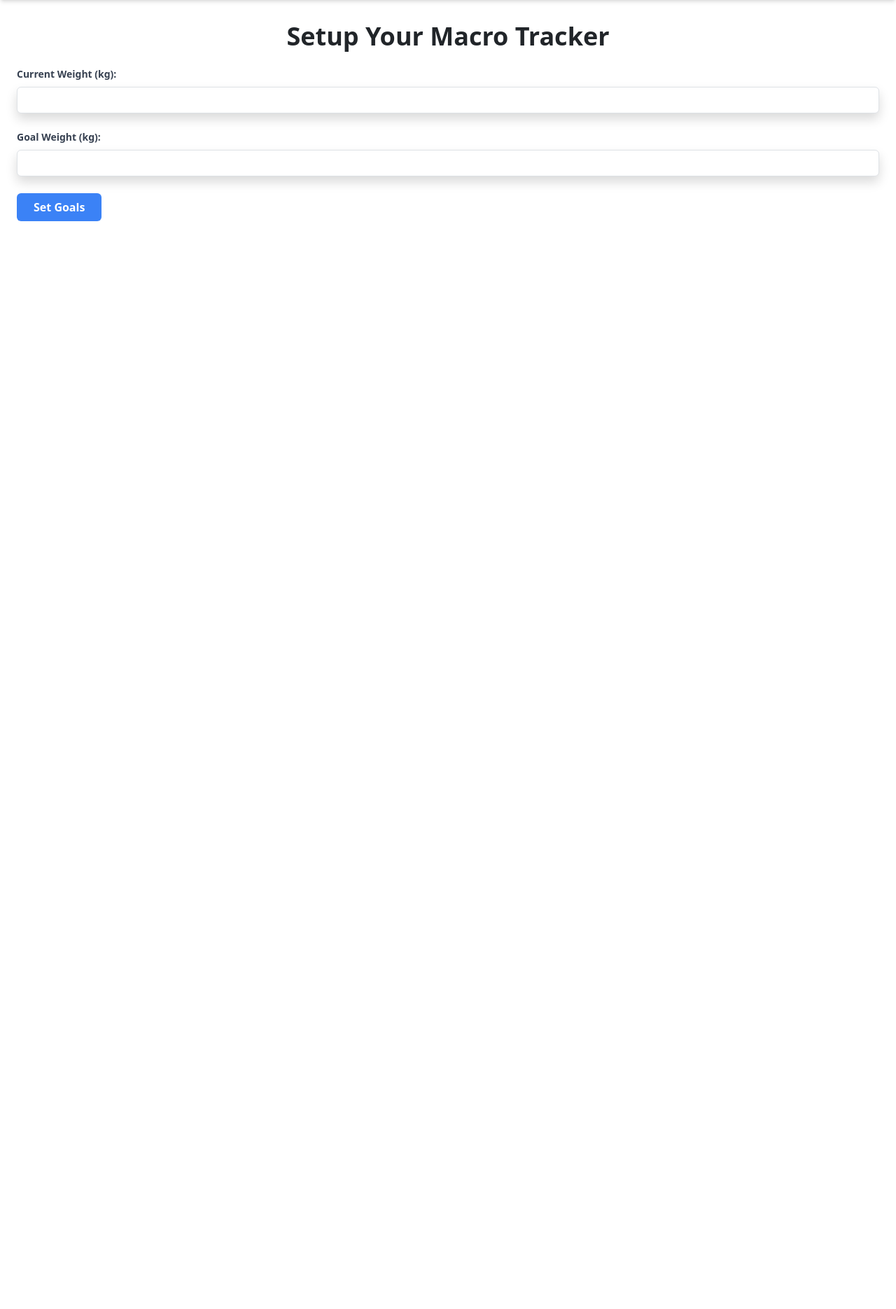
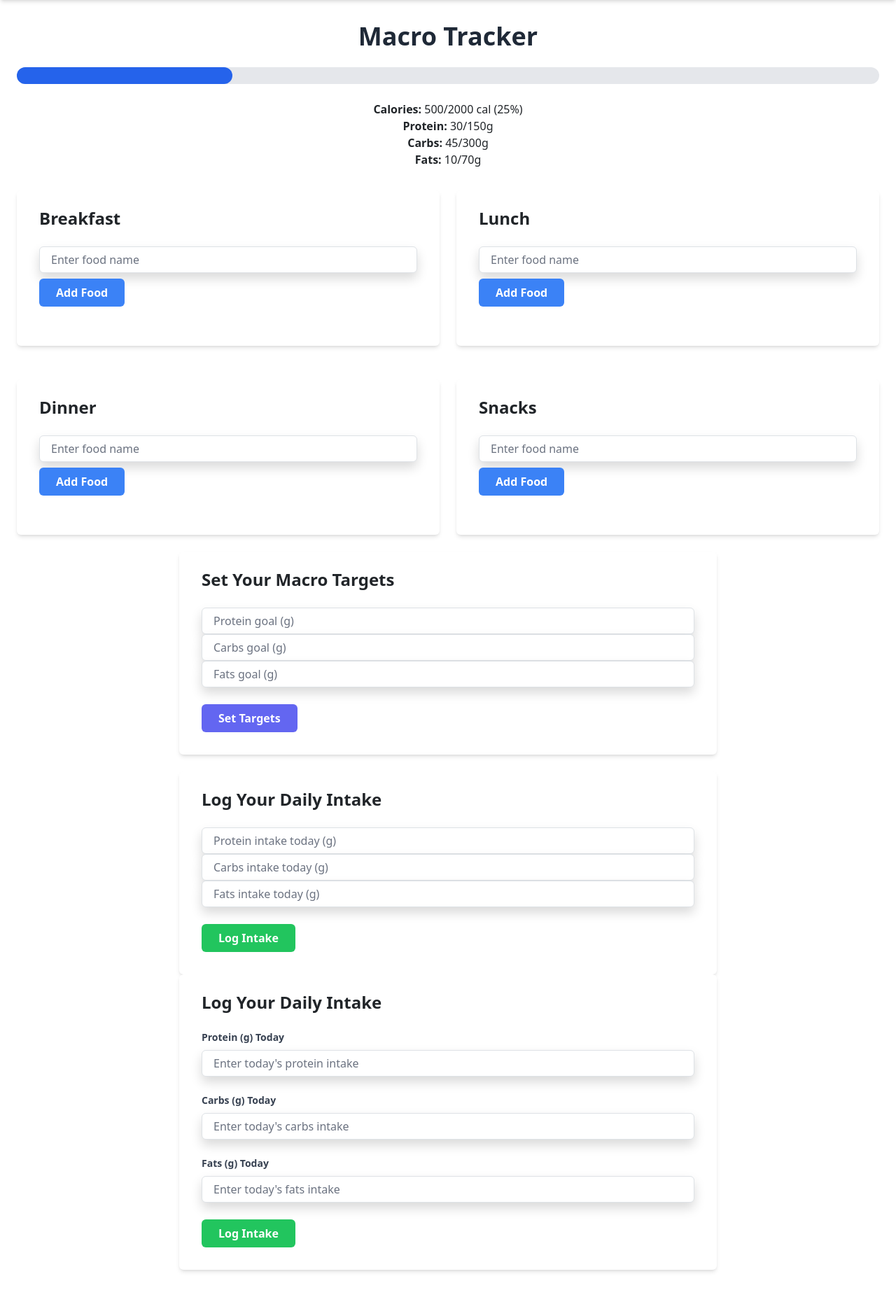
Before and after one commit to AFCTrackerProject/afc_fitness_tracker, a Flask app: page /macrotracker in a window 1280 px wide. Shown: the part 112-1982 px from the top of the page at 70% size. Before the commit the page ends 428 px from the top, so only its background shows below. Run offline with Flask 3, Linux system fonts and the light colour scheme; the visitor is signed in with stand-in values (Sample User, id 1); some libraries are stand-ins or nearby versions.

```diff
--- a/templates/macrotracker.html
+++ b/templates/macrotracker.html
@@ -1,20 +1,95 @@
 {% extends "_layout.html" %}
 
 {% block content %}
-<div class="container mx-auto px-4 py-8">
-    <h1 class="text-4xl font-bold text-center mb-6">Setup Your Macro Tracker</h1>
-    <form method="POST" action="/setup-macro-tracker">
-        <div class="mb-4">
-            <label for="current_weight" class="block text-gray-700 text-sm font-bold mb-2">Current Weight (kg):</label>
-            <input type="number" id="current_weight" name="current_weight" required class="shadow appearance-none border rounded w-full py-2 px-3 text-gray-700 leading-tight focus:outline-none focus:shadow-outline">
+<div class="container mx-auto px-6 py-8">
+    <h1 class="text-4xl font-bold text-center text-gray-800 mb-4">Macro Tracker</h1>
+    <!-- Dynamic Progress Bar -->
+    <div class="bg-gray-200 rounded-full h-6 mb-6">
+        <div class="bg-blue-600 h-6 rounded-full" style="width: 25%;"></div> <!-- Example width, update dynamically -->
+    </div>
+    <div class="text-center mb-8">
+        <!-- Example macro goals and intake values, replace with dynamic data -->
+        <p><strong>Calories:</strong> 500/2000 cal (25%)</p>
+        <p><strong>Protein:</strong> 30/150g</p>
+        <p><strong>Carbs:</strong> 45/300g</p>
+        <p><strong>Fats:</strong> 10/70g</p>
+    </div>
+
+    <!-- Meal Sections with Add Food Forms -->
+    <div class="grid grid-cols-1 md:grid-cols-2 gap-4">
+        {% for meal in ["Breakfast", "Lunch", "Dinner", "Snacks"] %}
+        <div class="bg-white shadow-md rounded px-8 pt-6 pb-8 mb-4">
+            <h3 class="text-2xl font-bold mb-4">{{ meal }}</h3>
+            <form method="POST" action="/macrotracker/add_food">
+                <!-- Each meal form, dynamic insertion of meals to be implemented -->
+                <div class="mb-4">
+                    <input type="hidden" name="meal_type" value="{{ meal | lower }}">
+                    <input class="shadow appearance-none border rounded w-full py-2 px-3 text-gray-700 leading-tight focus:outline-none focus:shadow-outline" name="food_name" type="text" placeholder="Enter food name">
+                    <button class="mt-2 bg-blue-500 hover:bg-blue-700 text-white font-bold py-2 px-4 rounded focus:outline-none focus:shadow-outline" type="submit">
+                        Add Food
+                    </button>
+                </div>
+            </form>
         </div>
-        <div class="mb-4">
-            <label for="goal_weight" class="block text-gray-700 text-sm font-bold mb-2">Goal Weight (kg):</label>
-            <input type="number" id="goal_weight" name="goal_weight" required class="shadow appearance-none border rounded w-full py-2 px-3 text-gray-700 leading-tight focus:outline-none focus:shadow-outline">
+        {% endfor %}
+    </div>
+
+    <!-- Set Macro Targets and Log Daily Intake Forms -->
+    <div class="flex justify-center items-center">
+        <div class="w-full max-w-3xl">
+            <!-- Set Macro Targets -->
+            <div class="bg-white shadow-md rounded px-8 pt-6 pb-8 mb-4">
+                <h2 class="text-2xl font-bold mb-4">Set Your Macro Targets</h2>
+                <form method="POST" action="/macrotracker/set_targets">
+                    <div class="mb-4">
+                        <input class="shadow appearance-none border rounded w-full py-2 px-3 text-gray-700 leading-tight focus:outline-none focus:shadow-outline" name="target_protein" type="text" placeholder="Protein goal (g)">
+                        <input class="shadow appearance-none border rounded w-full py-2 px-3 text-gray-700 leading-tight focus:outline-none focus:shadow-outline" name="target_carbs" type="text" placeholder="Carbs goal (g)">
+                        <input class="shadow appearance-none border rounded w-full py-2 px-3 text-gray-700 leading-tight focus:outline-none focus:shadow-outline" name="target_fats" type="text" placeholder="Fats goal (g)">
+                    </div>
+                    <button class="bg-indigo-500 hover:bg-indigo-700 text-white font-bold py-2 px-4 rounded focus:outline-none focus:shadow-outline" type="submit">
+                        Set Targets
+                    </button>
+                </form>
+            </div>
+
+            <!-- Log Daily Intake -->
+            <div class="bg-white shadow-md rounded px-8 pt-6 pb-8">
+                <h2 class="text-2xl font-bold mb-4">Log Your Daily Intake</h2>
+                <form method="POST" action="/macrotracker/log_intake">
+                    <div class="mb-4">
+                        <input class="shadow appearance-none border rounded w-full py-2 px-3 text-gray-700 leading-tight focus:outline-none focus:shadow-outline" name="daily_protein" type="text" placeholder="Protein intake today (g)">
+                        <input class="shadow appearance-none border rounded w-full py-2 px-3 text-gray-700 leading-tight focus:outline-none focus:shadow-outline" name="daily_carbs" type="text" placeholder="Carbs intake today (g)">
+                        <input class="shadow appearance-none border rounded w-full py-2 px-3 text-gray-700 leading-tight focus:outline-none focus:shadow-outline" name="daily_fats" type="text" placeholder="Fats intake today (g)">
+                    </div>
+                    <button class="bg-green-500 hover:bg-green-700 text-white font-bold py-2 px-4 rounded focus:outline-none focus:shadow-outline" type="submit">
+                        Log Intake
+                    </button>
+                </form>
+            </div>
+             <div class="bg-white shadow-md rounded px-8 pt-6 pb-8 mb-4">
+                <h2 class="text-2xl font-bold mb-4">Log Your Daily Intake</h2>
+                <form method="POST" action="/macrotracker">
+                    <input type="hidden" name="log_intake" value="true">
+                    <div class="mb-4">
+                        <label class="block text-gray-700 text-sm font-bold mb-2" for="daily_protein">Protein (g) Today</label>
+                        <input class="shadow appearance-none border rounded w-full py-2 px-3 text-gray-700 leading-tight focus:outline-none focus:shadow-outline" name="daily_protein" type="text" placeholder="Enter today's protein intake">
+                    </div>
+                    <div class="mb-4">
+                        <label class="block text-gray-700 text-sm font-bold mb-2" for="daily_carbs">Carbs (g) Today</label>
+                        <input class="shadow appearance-none border rounded w-full py-2 px-3 text-gray-700 leading-tight focus:outline-none focus:shadow-outline" name="daily_carbs" type="text" placeholder="Enter today's carbs intake">
+                    </div>
+                    <div class="mb-4">
+                        <label class="block text-gray-700 text-sm font-bold mb-2" for="daily_fats">Fats (g) Today</label>
+                        <input class="shadow appearance-none border rounded w-full py-2 px-3 text-gray-700 leading-tight focus:outline-none focus:shadow-outline" name="daily_fats" type="text" placeholder="Enter today's fats intake">
+                    </div>
+                    <div class="flex items-center justify-between">
+                        <button class="bg-green-500 hover:bg-green-700 text-white font-bold py-2 px-4 rounded focus:outline-none focus:shadow-outline" type="submit">
+                            Log Intake
+                        </button>
+                    </div>
+                </form>
+            </div>
         </div>
-        <div class="flex items-center justify-between">
-            <button class="bg-blue-500 hover:bg-blue-700 text-white font-bold py-2 px-4 rounded focus:outline-none focus:shadow-outline" type="submit">Set Goals</button>
-        </div>
-    </form>
+    </div>
 </div>
 {% endblock %}
```
